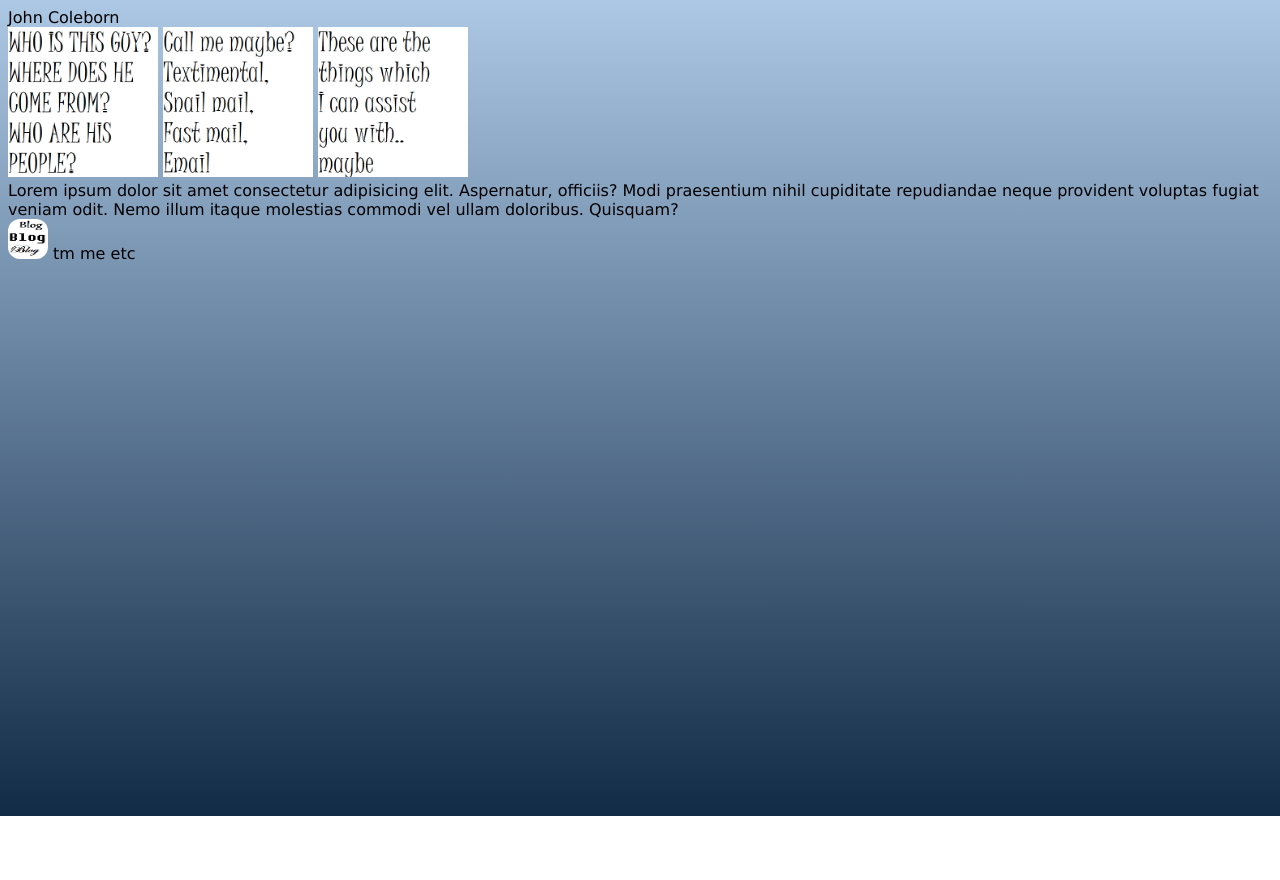
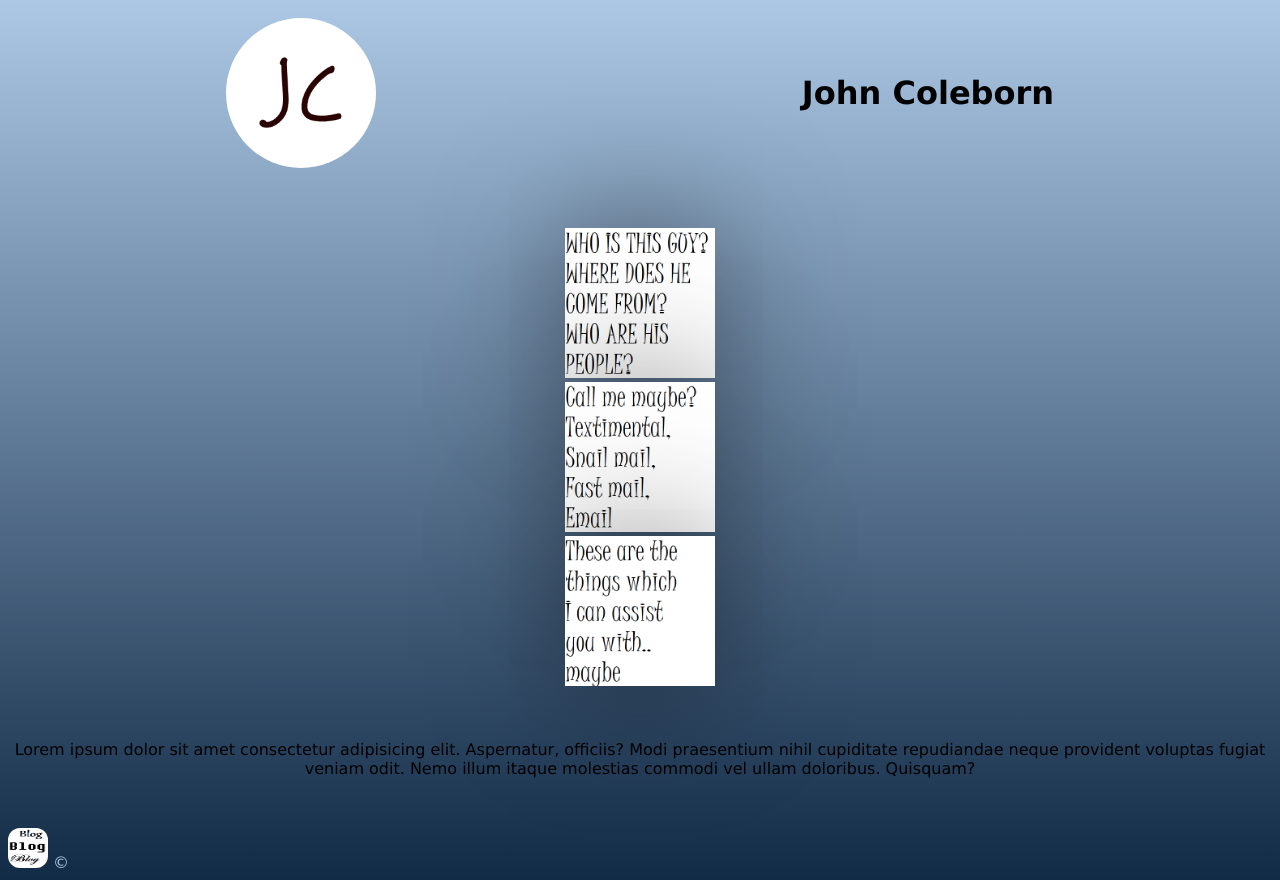
Before and after one commit to JohnColeborn/Portfolio, a plain HTML site: page index.html in a window 1280 px wide. Before the commit the page ends 816 px from the top, so only its background shows below. Drawn offline with Linux system fonts and the light colour scheme.

Commit message:
making index look purty

```diff
--- a/index.html
+++ b/index.html
@@ -8,16 +8,21 @@
     <link rel="shortcut icon" href="./images/Icon.png" type="image/x-icon">
 </head>
 <body>
-    <header>John Coleborn</header>
-    <div class="img-links">
-        <a href="./pages/about.html"><img src="images/aboutme.png" alt="Hero Image of a Hero"></a>
-        <a href="./pages/contact.html"><img src="images/contact.png" alt="Hero Image of a Hero"></a>
-        <a href="./pages/services.html"><img src="images/services.png" alt="Hero Image of a Hero"></a>
+    <header>
+        <img id="img-logo" src="./images/Icon.png" alt="logo">
+        <h1>John Coleborn</h1>
+    </header>
+    <div class="main">
+        <div class="img-links">
+            <a id="link-one" href="./pages/about.html"><img src="images/aboutme.png" alt="Hero Image of a Hero"></a>
+            <a id="link-two" href="./pages/contact.html"><img src="images/contact.png" alt="Hero Image of a Hero"></a>
+            <a id="link-three" href="./pages/services.html"><img src="images/services.png" alt="Hero Image of a Hero"></a>
+        </div>
+        <article>Lorem ipsum dolor sit amet consectetur adipisicing elit. Aspernatur, officiis? Modi praesentium nihil cupiditate repudiandae neque provident voluptas fugiat veniam odit. Nemo illum itaque molestias commodi vel ullam doloribus. Quisquam?</article>
     </div>
-    <article>Lorem ipsum dolor sit amet consectetur adipisicing elit. Aspernatur, officiis? Modi praesentium nihil cupiditate repudiandae neque provident voluptas fugiat veniam odit. Nemo illum itaque molestias commodi vel ullam doloribus. Quisquam?</article>
     <footer>
         <a class ="img-footer" href="../pages/blog.html"><img src="../images/blog.png" alt="Hero Image of a Hero"></a>
-        tm me etc
+        &#169;
     </footer>
 </body>
 </html>
--- a/styles/style.css
+++ b/styles/style.css
@@ -2,17 +2,94 @@
     --light-blue: #ACC8E5;
     --dark-blue: #112A46;
 }
+
 body{
     font-family: 'Papyrus','Lucida Sans','Garamond' ;
     background-image: linear-gradient(var(--light-blue), var(--dark-blue));
-    height: 100vh;
+    min-height: 100vh;
+    display: flex;
+    flex-direction: column;
+    justify-content: space-between;
+}
+.main{
+    display: flex;
+    flex-direction: column;
+    text-align: center;
+    justify-content: center;
+    margin-bottom: 50px;
+}
+header{
+display: flex;
+justify-content: space-around;
+align-items: center;
+padding: 10px;
+gap: 10px;
+}
+#img-logo{
+    height: 150px;
+    width: 150px;
+    border-radius: 50%;
+}
+.img-links{
+    display: flex;
+    flex-direction: column;
+    justify-content: center;
+    text-align: center;
+    margin: 50px 0;
+    #link-one{
+        animation-name: slide-in-right;
+        animation-duration: 2s;
+    }
+    #link-two{
+        animation-name: slide-in-spiral;
+        animation-duration: 2s;
+    }
+    #link-three{
+        animation-name: slide-in-right;
+        animation-duration: 2s;
+    }
+
 }
 .img-links img{
     height: 150px;
     width: 150px;
+    box-shadow: -0px -0px 144px -16px rgba(0,0,0,0.75);
 }
 .img-footer img{
     border-radius: 30%;
     height: 40px;
     width: 40px;
 }
+footer{
+    color: var(--light-blue);
+}
+
+/* Animations for Links sliding in and around */
+ @keyframes slide-in-right{
+    0% {
+      transform: translateX(1000px) scaleX(2.5) scaleY(0.2);
+      transform-origin: 0% 50%;
+      filter: blur(20px);
+      opacity: 0;
+    }
+    100% {
+      transform: translateX(0) scaleY(1) scaleX(1);
+      transform-origin: 50% 50%;
+      filter: blur(0);
+      opacity: 1;
+    }
+  }
+  @keyframes slide-in-spiral{
+    0% {
+      transform: translateX(-1000px) scaleX(2.5) scaleY(0.2);
+      transform-origin: 0% 50%;
+      filter: blur(20px);
+      opacity: 0;
+    }
+    100% {
+      transform: translateX(0) scaleY(1) scaleX(1);
+      transform-origin: 50% 50%;
+      filter: blur(0);
+      opacity: 1;
+    }
+  }
```
Also changed, not shown: 1 other file.
